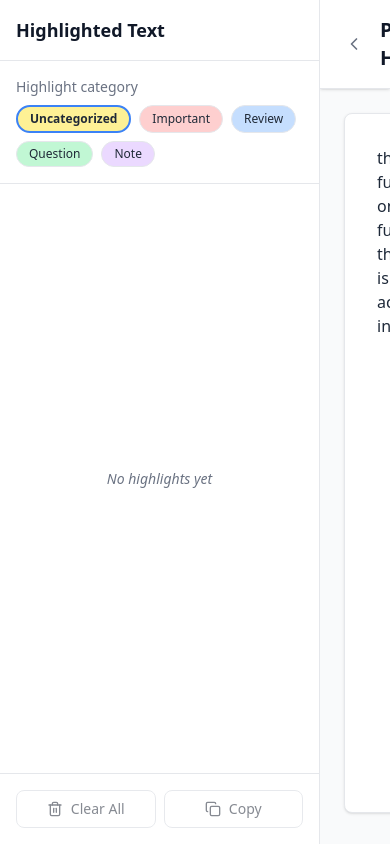
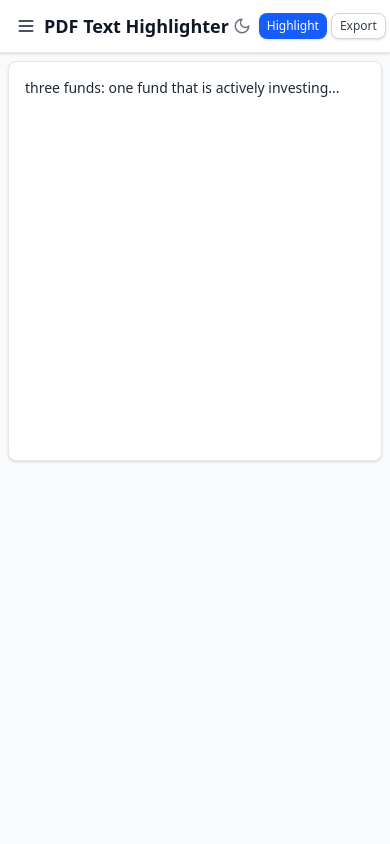
Before and after one commit to Rc0fficial/pdf-highlighter, a React (Vite) app: page / in a window 390 px wide. Built offline with nearby package versions, Linux system fonts and the light colour scheme.

Commit message:
Feat: mobile responsiveness

```diff
--- a/src/components/PdfHighlighter.jsx
+++ b/src/components/PdfHighlighter.jsx
@@ -1,11 +1,12 @@
 import { useState, useRef } from 'react';
-import { PlusCircle, Trash2, Copy, Download, Sun, Moon, ChevronRight } from 'lucide-react';
+import { PlusCircle, Trash2, Copy, Download, Sun, Moon, ChevronRight, Menu, X } from 'lucide-react';
 
 export function PdfHighlighter() {
   const [highlights, setHighlights] = useState([]);
   const [currentCategory, setCurrentCategory] = useState('Uncategorized');
   const [isDarkMode, setIsDarkMode] = useState(false);
   const [sidebarOpen, setSidebarOpen] = useState(true);
+  const [mobileMenuOpen, setMobileMenuOpen] = useState(false);
   const pdfContainerRef = useRef(null);
 
   // Sample PDF text (replace with actual PDF rendering later)
@@ -114,12 +115,43 @@ export function PdfHighlighter() {
     };
   };
 
+  const toggleMobileMenu = () => {
+    setMobileMenuOpen(!mobileMenuOpen);
+  };
+
+  // Close sidebar function for mobile views
+  const closeSidebar = () => {
+    setMobileMenuOpen(false);
+  };
+
   return (
-    <div className={`flex h-screen ${isDarkMode ? 'bg-gray-900 text-gray-100' : 'bg-gray-50 text-gray-900'}`}>
-      {/* Sidebar */}
-      <div className={`${sidebarOpen ? 'w-80' : 'w-0'} transition-all duration-300 ${isDarkMode ? 'bg-gray-800 border-gray-700' : 'bg-white border-gray-200'} border-r overflow-hidden flex flex-col`}>
-        <div className={`p-4 border-b ${isDarkMode ? 'border-gray-700' : 'border-gray-200'}`}>
+    <div className={`flex flex-col md:flex-row h-screen ${isDarkMode ? 'bg-gray-900 text-gray-100' : 'bg-gray-50 text-gray-900'}`}>
+      {/* Mobile sidebar overlay */}
+      {mobileMenuOpen && (
+        <div
+          className="fixed inset-0 bg-black bg-opacity-50 z-40 md:hidden"
+          onClick={closeSidebar}
+        />
+      )}
+
+      {/* Sidebar - hidden on mobile by default, shown when mobileMenuOpen is true */}
+      <div className={`
+        ${mobileMenuOpen ? 'translate-x-0' : '-translate-x-full'}
+        md:translate-x-0
+        ${sidebarOpen ? 'md:w-80' : 'md:w-0'}
+        fixed md:relative w-80 h-full z-50
+        transition-all duration-300
+        ${isDarkMode ? 'bg-gray-800 border-gray-700' : 'bg-white border-gray-200'}
+        border-r overflow-hidden flex flex-col
+      `}>
+        <div className="flex justify-between items-center p-4 border-b ${isDarkMode ? 'border-gray-700' : 'border-gray-200'}">
           <h2 className="text-lg font-semibold">Highlighted Text</h2>
+          <button
+            onClick={closeSidebar}
+            className="md:hidden"
+          >
+            <X size={20} />
+          </button>
         </div>
 
         <div className={`p-4 border-b ${isDarkMode ? 'border-gray-700' : 'border-gray-200'}`}>
@@ -202,57 +234,70 @@ export function PdfHighlighter() {
       {/* Main content */}
       <div className="flex-1 flex flex-col overflow-hidden">
         <header className={`${isDarkMode ? 'bg-gray-800 border-gray-700' : 'bg-white border-gray-200'} border-b shadow-sm z-10`}>
-          <div className="flex justify-between items-center px-6 py-4">
-            <div className="flex items-center gap-4">
+          <div className="flex justify-between items-center px-4 md:px-6 py-3 md:py-4">
+            <div className="flex items-center gap-2 md:gap-4">
+              {/* Mobile menu button */}
+              <button
+                onClick={toggleMobileMenu}
+                className="md:hidden"
+              >
+                <Menu size={20} />
+              </button>
+
+              {/* Desktop sidebar toggle */}
               <button
                 onClick={() => setSidebarOpen(!sidebarOpen)}
-                className={`${isDarkMode ? 'text-gray-400 hover:text-gray-200' : 'text-gray-500 hover:text-gray-700'}`}
+                className={`hidden md:block ${isDarkMode ? 'text-gray-400 hover:text-gray-200' : 'text-gray-500 hover:text-gray-700'}`}
               >
                 <ChevronRight size={20} className={`transform transition-transform ${sidebarOpen ? 'rotate-180' : ''}`} />
               </button>
-              <h1 className="text-xl font-bold">PDF Text Highlighter</h1>
+
+              <h1 className="text-lg md:text-xl font-bold truncate">PDF Text Highlighter</h1>
             </div>
-            <div className="flex gap-3">
+
+            <div className="flex gap-1 md:gap-3">
               <button
                 onClick={toggleDarkMode}
-                className={`p-2 rounded-full ${
+                className={`p-1 md:p-2 rounded-full ${
                   isDarkMode
                     ? 'hover:bg-gray-700 text-gray-400'
                     : 'hover:bg-gray-100 text-gray-500'
                 }`}
               >
-                {isDarkMode ? <Sun size={20} /> : <Moon size={20} />}
+                {isDarkMode ? <Sun size={18} /> : <Moon size={18} />}
               </button>
+
               <button
                 onClick={handleHighlight}
-                className="px-4 py-2 bg-blue-600 hover:bg-blue-700 text-white rounded-lg shadow-sm transition-colors flex items-center gap-2 text-sm font-medium"
+                className="px-2 md:px-4 py-1 md:py-2 bg-blue-600 hover:bg-blue-700 text-white rounded-lg shadow-sm transition-colors flex items-center gap-1 md:gap-2 text-xs md:text-sm font-medium"
               >
-                <PlusCircle size={16} />
-                Highlight Selection
+                <PlusCircle size={14} className="hidden sm:block" />
+                <span className="truncate">Highlight</span>
               </button>
+
               <button
-                className={`px-4 py-2 ${
+                className={`px-2 md:px-4 py-1 md:py-2 ${
                   isDarkMode
                     ? 'bg-gray-700 border-gray-600 text-gray-200 hover:bg-gray-600'
                     : 'bg-white border-gray-300 text-gray-700 hover:bg-gray-50'
-                } border rounded-lg shadow-sm transition-colors flex items-center gap-2 text-sm font-medium`}
+                } border rounded-lg shadow-sm transition-colors flex items-center gap-1 md:gap-2 text-xs md:text-sm font-medium`}
               >
-                <Download size={16} />
-                Export
+                <Download size={14} className="hidden sm:block" />
+                <span className="truncate">Export</span>
               </button>
             </div>
           </div>
         </header>
 
-        <main className="flex-1 overflow-auto p-6">
+        <main className="flex-1 overflow-auto p-2 sm:p-4 md:p-6">
           <div className="max-w-4xl mx-auto">
             <div
               ref={pdfContainerRef}
-              className={`relative p-8 ${
+              className={`relative p-4 md:p-8 ${
                 isDarkMode
                   ? 'bg-gray-800 border-gray-700 text-gray-200'
                   : 'bg-white border-gray-200 text-gray-800'
-              } border rounded-lg shadow-sm min-h-[700px] whitespace-pre-wrap`}
+              } border rounded-lg shadow-sm min-h-[400px] md:min-h-[700px] whitespace-pre-wrap text-sm md:text-base`}
             >
               {sampleText}
 
```
